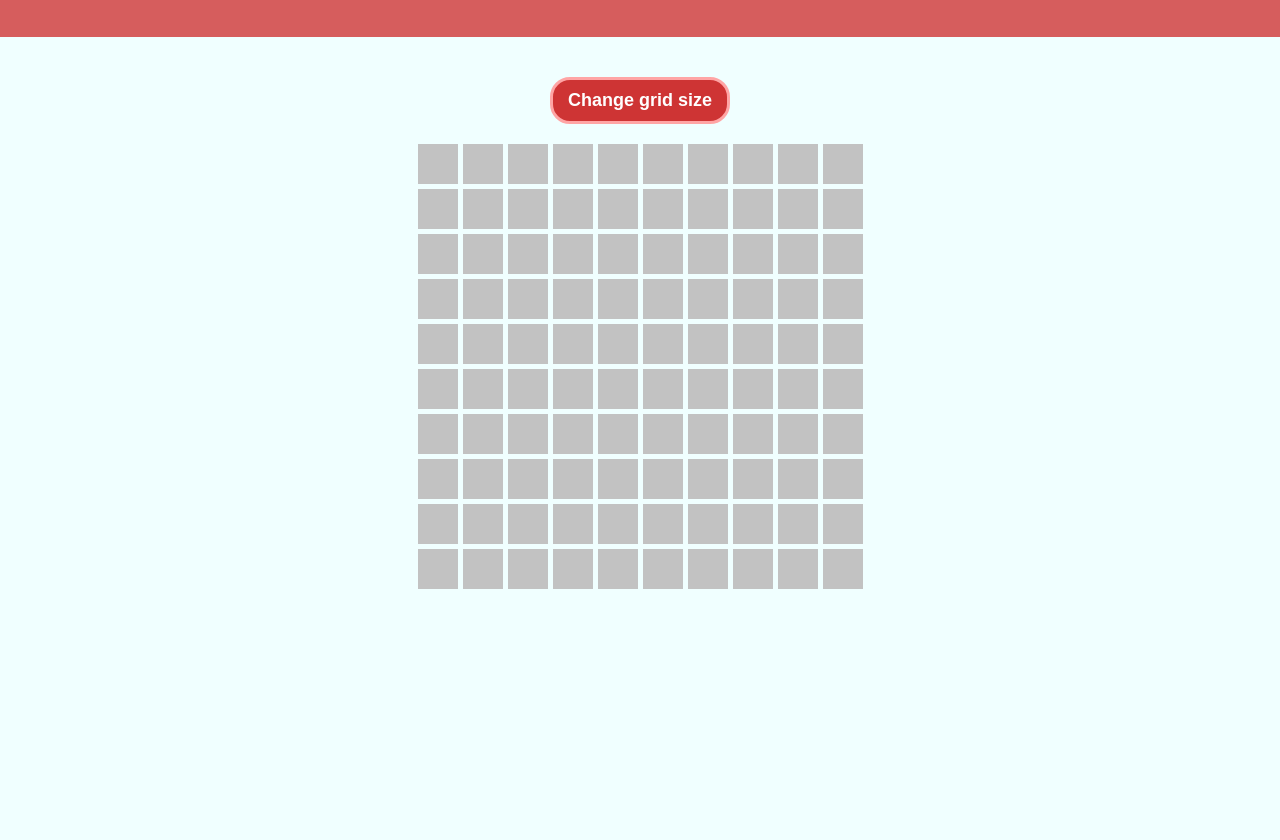
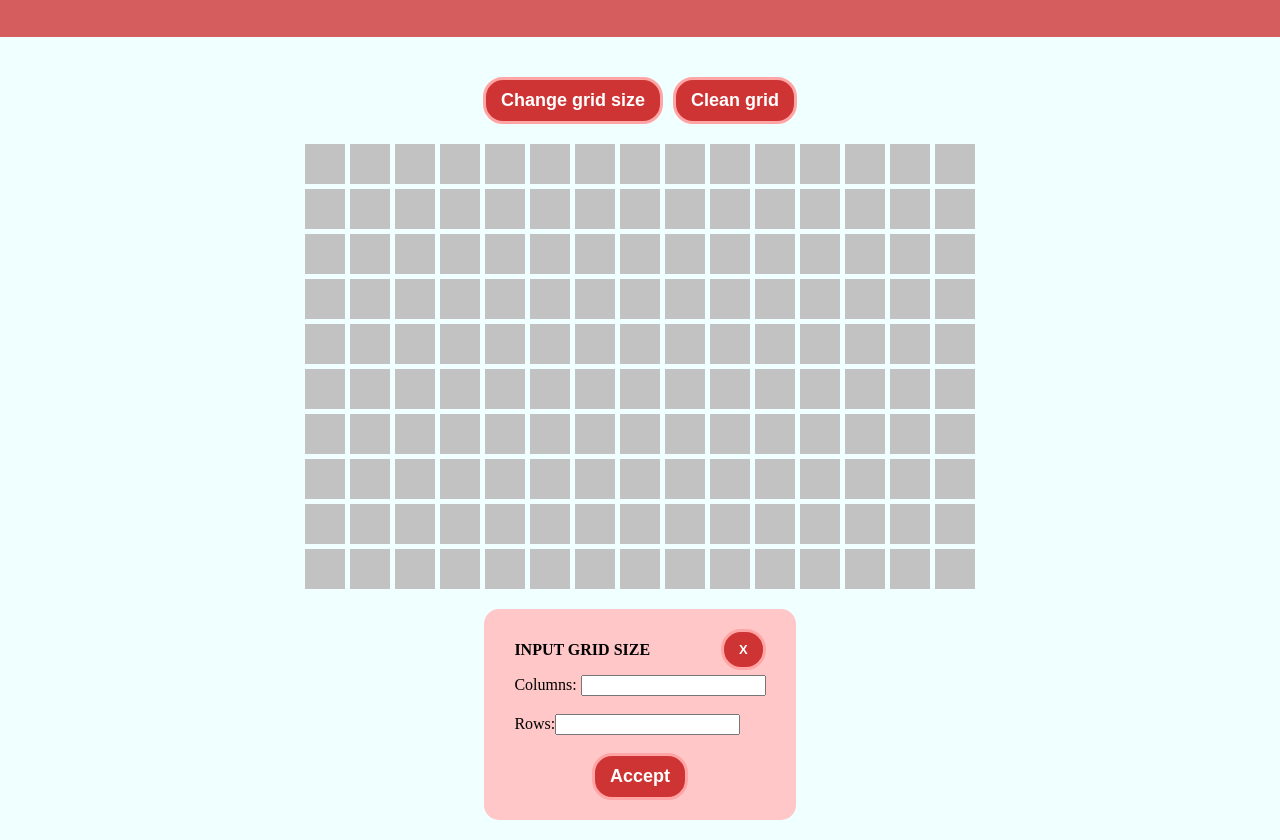
Before and after one commit to MariaPazCosta/Sketchpad, a plain HTML site: page index.html in a window 1280 px wide. Shown: the part 83-923 px from the top of the page. Before the commit the page ends 800 px from the top, so only its background shows below. Drawn offline with Linux system fonts and the light colour scheme.

Commit message:
ya funciona changePixelColor y el boton de clear grid, ademas esta el modal pero falta mejorar el ui y hacerlo funcional

```diff
--- a/index.html
+++ b/index.html
@@ -11,8 +11,27 @@
         <h3>Sketchpad</h3>
     </nav>
     <div id="container">
-        <button>Change grid size</button>
+        <div id="buttons">
+            <button id="popup">Change grid size</button>
+            <button id="clean-grid">Clean grid</button>
+        </div>
+
         <div class="grid">
+        </div>
+        <div id="modal">
+            <div id="p-and-b">
+                <p>INPUT GRID SIZE</p>
+                <button id="close">X</button>
+            </div>
+             <div id="form">
+                <form>
+                    <label for="columns">Columns: <input id="columns" name="columns"></label><br>
+                    <label for="rows">Rows:<input id="rows" name="rows"></label><br>
+                    <input id="submit" value="Accept" type="submit">
+                </form>
+            </div>
+
+
         </div>
     </div>
     <footer></footer>
--- a/main.js
+++ b/main.js
@@ -14,4 +14,31 @@ function createGrid(numColum, numbRow){
     }
 }
 
-createGrid(10,10)
+function changePixelColor(color){
+    let pix = document.querySelectorAll(".pixel");
+    console.log(pix);
+
+    pix.forEach((p) => {
+        p.addEventListener("mouseenter", (event) => {
+            // Cambiar el color del pixel cuando el mouse entra
+            event.target.style.backgroundColor = color;
+        });
+    });
+
+}
+
+function clearGrid(){
+    let pix = document.querySelectorAll(".pixel");
+    let clearBtt = document.querySelector("#clean-grid")
+
+    clearBtt.addEventListener("click",()=>{
+        pix.forEach(pi=>{
+            pi.style.backgroundColor="rgb(194, 194, 194)"
+        })
+    })
+}
+
+
+createGrid(15,10)
+changePixelColor("purple")
+clearGrid()
--- a/style.css
+++ b/style.css
@@ -46,8 +46,14 @@ nav{
     width: 40px;
 }
 
-button{
-    flex-basis: 40px;
+#buttons{
+    display:flex;
+    justify-content: center;
+    align-items: center;
+    gap: 10px
+}
+
+button, #submit{
     align-self:center;
     padding: 10px 15px;
     font-size: large;
@@ -59,3 +65,37 @@ button{
     color: rgb(255, 255, 255);
 
 }
+
+#modal{
+    background-color: rgb(255, 199, 199);
+    padding: 20px 30px;
+    border-radius: 15px;
+
+    display: flex;
+    flex-direction: column;
+    justify-content: center;
+    align-items: stretch;
+    gap:5px;
+}
+
+p{
+    margin: 0px;
+}
+#p-and-b{
+    display: flex;
+    align-items: center;
+    justify-content: space-between;
+    font-weight: 800;
+}
+form{
+    display: flex;
+    flex-direction: column;
+    justify-content: flex-start;
+    align-items: self-start;
+}
+
+#close{
+    align-self: flex-end;
+    font-size: small;
+    padding: 10px 15px;
+}
```
